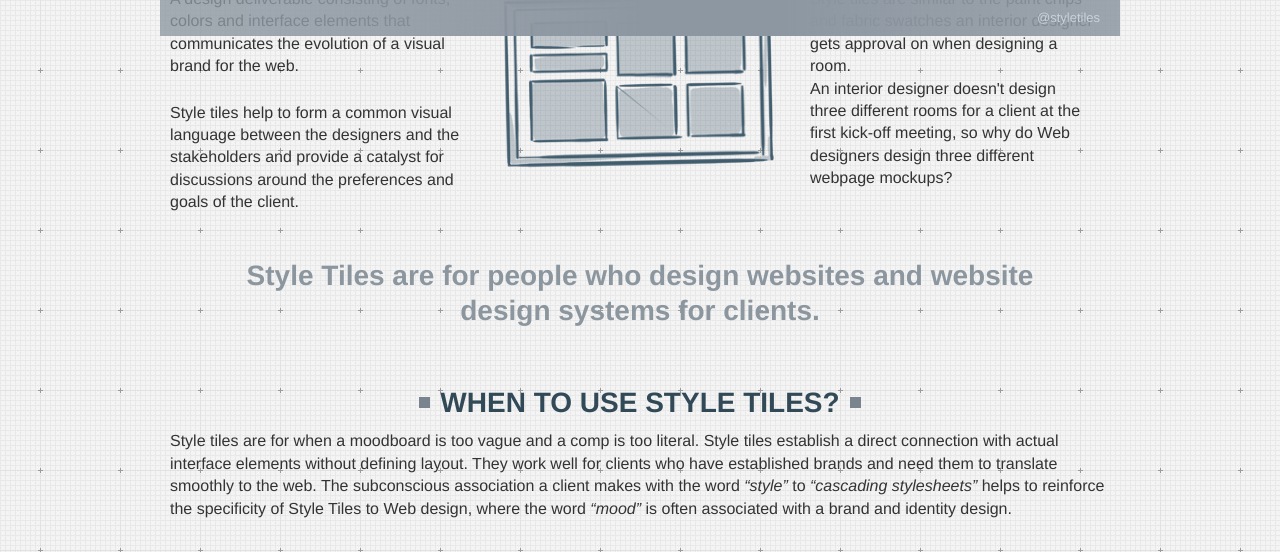
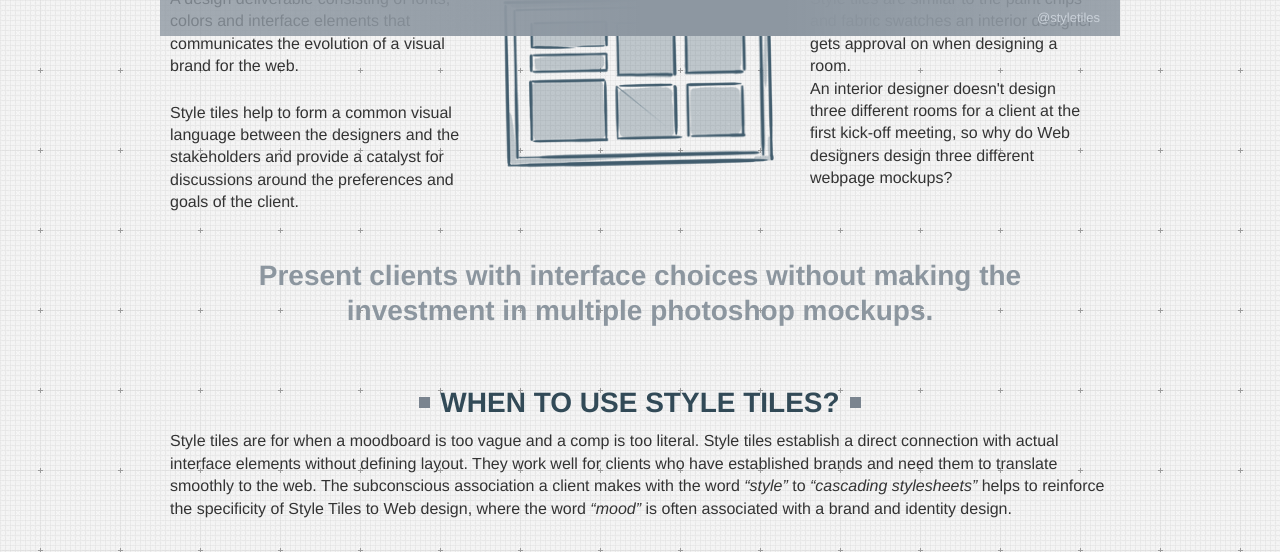
Before and after one commit to styletiles/styletiles.github.com, a Jekyll site: the page built from _posts/2012-02-01-index.html, in a window 1280 px wide and 1400 px high, scrolled down 330 px. Shown: the top 552 px of the window. Built offline with Jekyll 4.4.1, drawn with Linux system fonts in a browser that asks for light colours; nearby versions of some CDN libraries; some of the changed text lies outside the part shown; grey boxes are pictures that could not be loaded.

Commit message:
add example images, some html tweaks, why wont the stylesheet get marked changed?

```diff
--- a/_posts/2012-02-01-index.html
+++ b/_posts/2012-02-01-index.html
@@ -35,7 +35,7 @@ permalink: index.not.html
     </div>
     <aside>
         <blockquote>
-            Style Tiles are for people who design websites and website design systems for clients.
+            Present clients with interface choices without making the investment in multiple photoshop mockups.
         </blockquote>
     </aside>
 </section>
@@ -49,8 +49,9 @@ permalink: index.not.html
             Style tiles establish a direct connection with actual interface elements
             without defining layout. They work well for clients who have established
             brands and need them to translate smoothly to the web. The subconscious association
-            a client makes with the word <em>&ldquo;style&rdquo;</em> to <em>&ldquo;<em>cascading stylesheets</em>&rdquo;</em>
-            helps to reinforce the specificity of Style Tiles to Web design, where the word <em>&ldquo;mood&rdquo;</em> is
+            a client makes with the word <em>&ldquo;style&rdquo;</em> to
+            <em>&ldquo;<em>cascading stylesheets</em>&rdquo;</em> helps to reinforce the specificity
+            of Style Tiles to Web design, where the word <em>&ldquo;mood&rdquo;</em> is
             often associated with a brand and identity design.
         </p>
     </div>
@@ -59,6 +60,15 @@ permalink: index.not.html
     </p>
 </section>
 <section id="steps">
+    <header>
+        <h2><span class="marker">How to use Style Tiles?</span></h2>
+    </header>
+    <aside>
+        <blockquote>
+            Making Style tiles an integrated tool in your visual design process can help with team &amp;
+            client communication. Here is how I do it:
+        </blockquote>
+    </aside>
     <ol>
         <li id="listen" class="row">
             <div class="span6 offset2">
@@ -232,37 +242,37 @@ permalink: index.not.html
     <ul class="row">
         <li class="span3">
             <a class="thumb anim" href="/img/">
-                <img src="http://placekitten.com/210/155" class="anim" alt="" />
-                <span class="caption anim">Tile 1</span>
+                <img src="/img/example_1_1.png" class="anim" alt="example of a style tile" />
+                <span class="caption tile-one anim">Tile 1</span>
                 <span class="enlarge anim">+</span>
             </a>
         </li>
         <li class="span3">
             <a class="thumb anim" href="/img/">
-                <img src="http://placekitten.com/210/155" class="anim" alt="" />
-                <span class="caption anim">Tile 2</span>
+                <img src="/img/example_1_2.png" class="anim" alt="example of a style tile" />
+                <span class="caption tile-two anim">Tile 2</span>
                 <span class="enlarge anim">+</span>
             </a>
         </li>
         <li class="span3">
             <a class="thumb anim" href="/img/">
-                <img src="http://placekitten.com/210/155" class="anim" alt="" />
-                <span class="caption anim">Tile 3</span>
+                <img src="/img/example_1_3.png" class="anim" alt="example of a style tile" />
+                <span class="caption tile-three anim">Tile 3</span>
                 <span class="enlarge anim">+</span>
             </a>
         </li>
         <li class="span3">
             <a class="thumb anim" href="/img/">
-                <img src="http://placekitten.com/210/155" class="anim" alt="" />
-                <span class="caption anim">Site</span>
+                <img src="/img/example_1_4.png" class="anim" alt="screenshot of a website" />
+                <span class="caption site anim">Site</span>
                 <span class="enlarge anim">+</span>
             </a>
         </li>
     </ul>
     <cite>
         <p>
-            <a href="">The Washington Examiner 2012 Campaign Site</a><br>
-            <a href="">Design by Phase 2 Technology</a>
+            <a href="http://campaign2012.washingtonexaminer.com">The Washington Examiner 2012 Campaign Site</a><br>
+            <a href="http://phase2technology.com">Design by Phase 2 Technology</a>
         </p>
     </cite>
 </section>
```
Also changed, not shown: img/example_1_1.png (added), img/example_1_2.png (added), img/example_1_3.png (added), img/example_1_4.png (added), img/site.png (added), img/tile_1.png (added), img/tile_2.png (added), img/tile_3.png (added).
